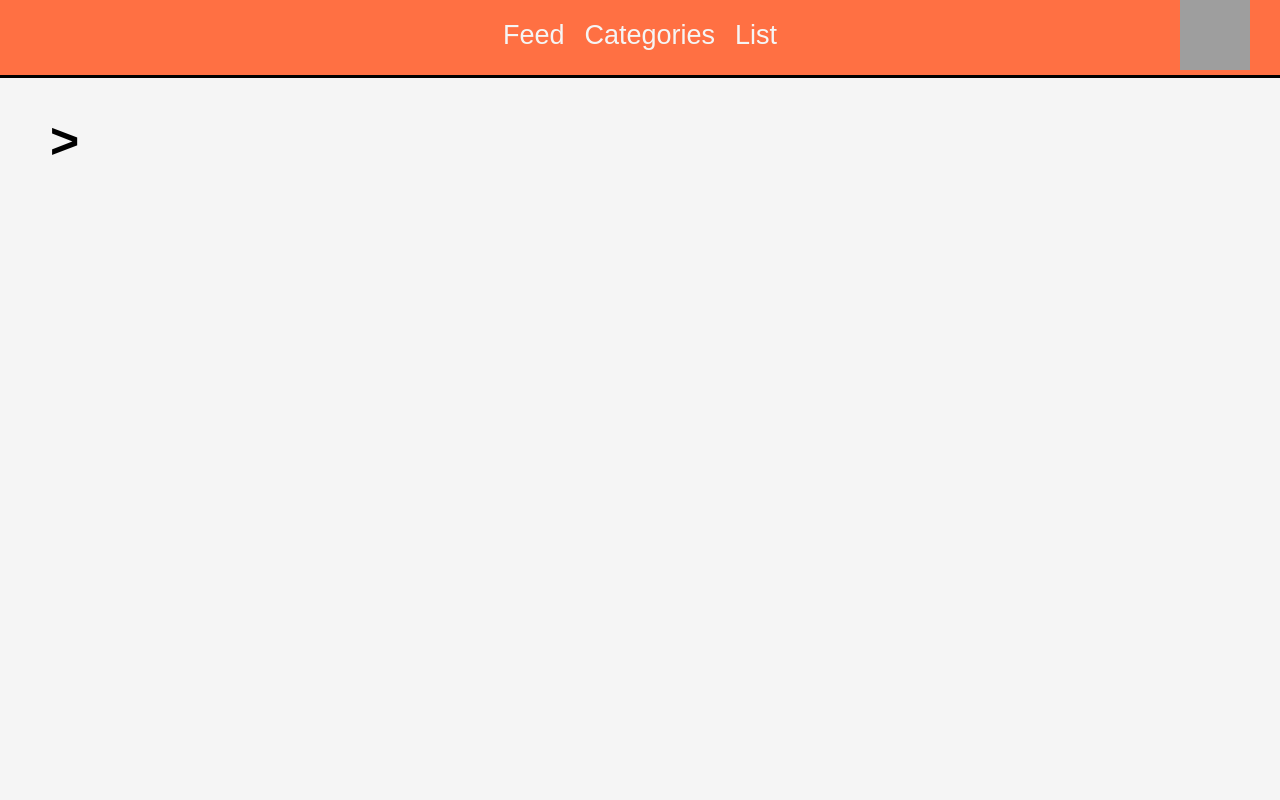
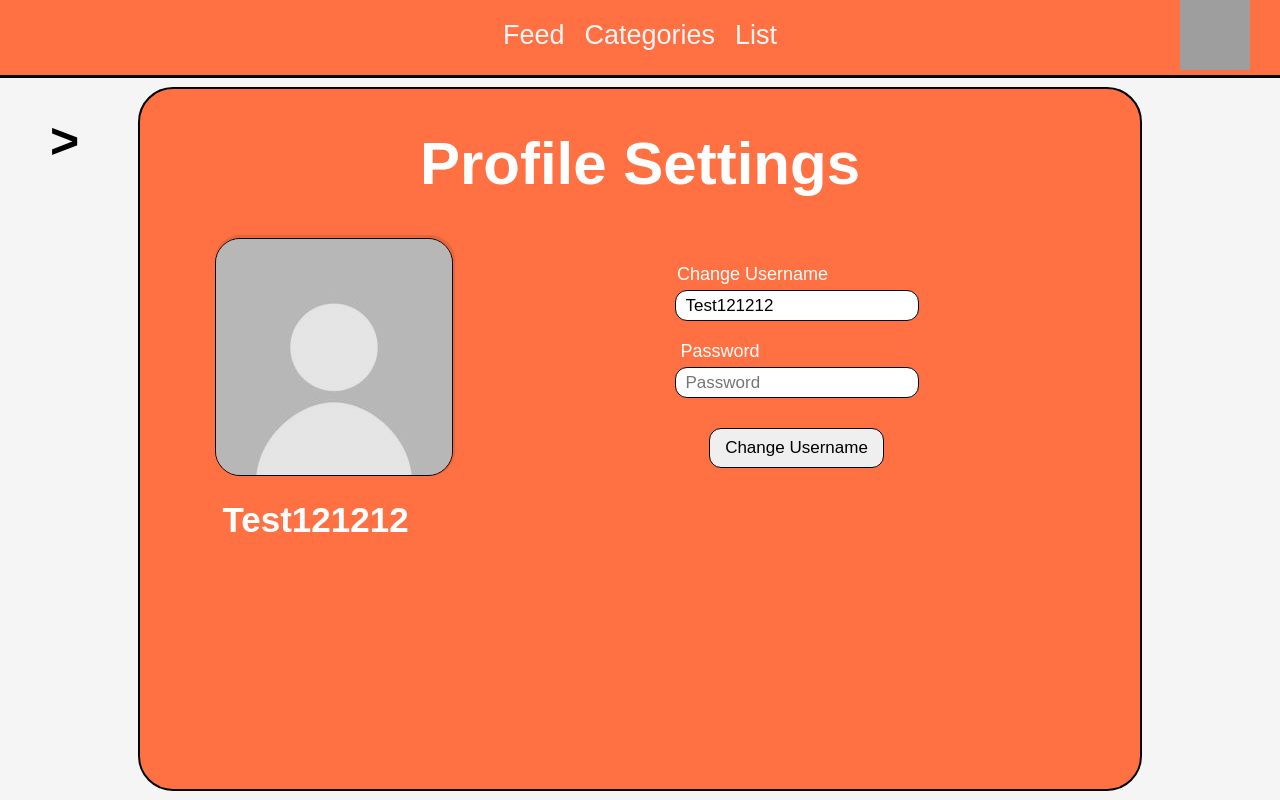
Before and after one commit to MustafaBioS/Kilogram, a Flask app: page /settings in a window 1280 px wide. Run offline with Flask 3, Linux system fonts and the light colour scheme; a user stored in the database is signed in; grey boxes are pictures that could not be loaded.

Commit message:
ADD - Profile Settings Page

```diff
--- a/app.py
+++ b/app.py
@@ -36,6 +36,17 @@ class Users(UserMixin, db.Model):
     following = db.Column(db.Integer, nullable=False, default=0)
     likes = db.Column(db.Integer, nullable=False, default=0)
     pfp = db.Column(db.String(64), nullable=False, default='../static/pfp/pfp.png')
+
+class Posts(db.Model):
+    id = db.Column(db.Integer, primary_key=True)
+    user_id = db.Column(db.Integer, db.ForeignKey('users.id'), nullable=False)
+    title = db.Column(db.String(64), nullable=False)
+    content = db.Column(db.Text, nullable=False)
+    image = db.Column(db.String(64), nullable=True)
+    likes = db.Column(db.Integer, default=0)
+    timestamp = db.Column(db.DateTime, default=db.func.now())
+
+    user = db.relationship('Users', backref=db.backref('posts', lazy=True))
 
 
 # Routes
--- a/static/profile.css
+++ b/static/profile.css
@@ -137,6 +137,8 @@ html body {
 .settings {
     height: 42.5px;
     transition: all 0.3s ease;
+    user-select: none;
+    -webkit-user-drag: none;
 }
 
 .settings:hover {
@@ -247,3 +249,165 @@ html body {
     cursor: pointer;
     opacity: 0.6;
 }
+
+.posts {
+    display: flex;
+    align-items: center;
+    justify-content: center;
+    height: 100%;
+    width: 100%;
+}
+
+.allSets {
+    display: flex;
+    align-items: center;
+    justify-content: center;
+    height: calc(100vh - 78px);
+    width: 100%;
+}
+
+.sb {
+    height: 700px;
+    width: 1000px;
+    background-color: #FF7043;
+    border-radius: 35px;
+    border: 2px solid black;
+    z-index: 0;
+}
+
+.secBox {
+    display: none;
+}
+
+.accBox {
+    display: none;
+}
+
+.sbTitle {
+    font-size: 60px;
+    color: white;
+    text-align: center;
+}
+
+.usern {
+    margin-left: 82.5px;
+    font-size: 35px;
+    color: white;
+    font-weight: 900;
+}
+
+.setPfp {
+    border-radius: 25px;
+    margin-left: 75px;
+    border: 1px solid black;
+}
+
+.setPfp:hover > .overlay {
+    display: block;
+    opacity: 0.7;
+    cursor: pointer;
+}
+
+.centerSet {
+    display: flex;
+    align-items: center;
+    justify-content: center;
+    height: 100%;
+    width: 50%;
+    flex-direction: column;
+}
+
+.rowed {
+    display: flex;
+    flex-direction: row;
+}
+
+.setLb {
+    font-size: 20px;
+    color: white;
+}
+
+.image {
+    display: flex;
+    align-items: center;
+    justify-content: center;
+}
+
+.lbl {
+    position: absolute;
+    text-align: center;
+    color: black;
+    font-size: 22px;
+    margin-left: 72px;
+    opacity: 0;
+    z-index: 15000px;
+    transition: all 0.3s ease;
+}
+
+.overlay {
+    background-color: black;
+    height: 241px;
+    width: 240px;
+    z-index: 1000px;
+    position: absolute;
+    margin-top: -241px;
+    border-radius: 25px;
+    margin-left: 75px;
+    opacity: 0.1;
+    transition: all 0.3s ease;
+}
+
+.overlay:hover {
+    opacity: 0.4;
+    outline: none;
+    border: none;
+    cursor: pointer;
+}
+
+.centerSet {
+    display: flex;
+    align-items: center;
+    justify-content: center;
+    height: 32vh;
+    width: 100%;
+}
+
+.setLb {
+    margin-right: 88px;
+    margin-bottom: 5px;
+    color: white;
+    font-size: 18px;
+}
+
+.userInp {
+    height: 27px;
+    width: 230px;
+    border-radius: 12px;
+    outline: none;
+    border: 1px solid black;
+    padding-left: 10px;
+    font-size: 17px;
+}
+
+.passLb {
+    margin-left: -65px;
+    margin-top: 20px;
+}
+
+.change {
+    height: 40px;
+    width: 175px;
+    border-radius: 12px;
+    outline: none;
+    border: 1px solid black;
+    font-size: 17px;
+    margin-top: 30px;
+    transition: all 0.3s ease;
+}
+
+.change:hover {
+    background-color: black;
+    color: white;
+    cursor: pointer;
+    transform: translateY(-8px);
+}
--- a/static/styles.css
+++ b/static/styles.css
@@ -78,6 +78,7 @@ html body {
 }
 
 .feed {
+    font-weight: 600;
     text-decoration: underline;
 }
 
--- a/templates/account.html
+++ b/templates/account.html
@@ -42,11 +42,11 @@
                 <h1 class="signtitle">Sign Up</h1>
                 <form class="inpCon" action="{{ url_for('login') }}" method="post">
                     <label class="signuserlb userlb lb">Username</label>
-                    <input type="text" class="inp username signuser" name="signuser" minlength="6" maxlength="26" required>
+                    <input type="text" class="inp username signuser" placeholder="Username" name="signuser" minlength="6" maxlength="26" required>
                     <label class="signpasslb passlb lb">Password</label>
-                    <input type="password" class="inp password signpass" name="signpass" minlength="8" maxlength="28" required>
+                    <input type="password" class="inp password signpass" placeholder="Password" name="signpass" minlength="8" maxlength="28" required>
                     <label class="signconpass lb">Confirm Password</label>
-                    <input type="password" class="inp password signcon" name="signcon" minlength="8" maxlength="28" required>
+                    <input type="password" class="inp password signcon" placeholder="Confirm Password" name="signcon" minlength="8" maxlength="28" required>
                     <input type="submit" class="submit rightsub" value="Create Account">
                 </form>
             </div>
--- a/templates/index.html
+++ b/templates/index.html
@@ -5,7 +5,7 @@
     <meta name="viewport" content="width=device-width, initial-scale=1.0">
     <title>Kilogram - Feed</title>
     <link rel="stylesheet" href="{{ url_for('static', filename='styles.css') }}">
-    <link rel="icon" type="image/x-icon" href="../static/burg.png">
+    <link rel="icon" href="../static/burg.png">
 </head>
 <body>
 
--- a/templates/profile.html
+++ b/templates/profile.html
@@ -55,6 +55,11 @@
             <h1 class="likes stat">Likes</h1>
         </div>
         <div class="posts">
+            {% if posts %}
+                {{ user.posts }}
+            {% else %}
+                <h1 class="noPost">No Posts Available</h1>
+            {% endif %}
         </div>
     </div>
 
--- a/templates/settings.html
+++ b/templates/settings.html
@@ -48,12 +48,54 @@
         </nav>
     </div>
 
+    <!-- Profile Settings -->
+
+    <div class="allSets">
+        <div class="profileBox sb">
+            <h1 class="sbTitle">Profile Settings</h1>
+            <div class="rowed">
+                <div class="leftSet">
+                    <span class="image">
+                        <img src="{{ current_user.pfp }}" class="setPfp" alt="User PFP">
+                        <label class="lbl">Change Profile</label>
+                    </span>
+                    <div class="overlay"></div>
+                    <h1 class="usern">{{current_user.username}}</h1>
+                </div>
+                <form class="centerSet">
+                    <label class="setLb">Change Username</label>
+                    <input type="text" class="userInp changeuser" minlength="6" maxlength="26" value="{{ current_user.username }}" required >
+                    <label class="setLb passLb">Password</label>
+                    <input type="password" class="userInp passInp" name="password" placeholder="Password" minlength="8" maxlength="28" required>
+                    <input type="submit" value="Change Username" class="change">
+                </form>
+            </div>
+        </div>
+
+
+        <div class="secBox sb"></div>
+        <div class="accBox sb"></div>
+    </div>
 
     <script>
         const back = document.querySelector('.back');
         const sideCon = document.querySelector('.sideCon');
         const sidebar = document.querySelector('.sidebar');
         const forward = document.querySelector('.forward');
+        const overlay = document.querySelector('.overlay');
+        const lbl = document.querySelector('.lbl');
+
+        overlay.addEventListener('mouseenter', ()=> {
+            lbl.style.opacity = 1;
+        })
+
+        overlay.addEventListener('mouseleave', ()=> {
+            lbl.style.opacity = 0;
+        })
+
+        overlay.addEventListener('click', (e)=> {
+            e.stopPropagation()
+        })
 
         forward.addEventListener('click', ()=> {
             forward.style.display = 'none';
```
